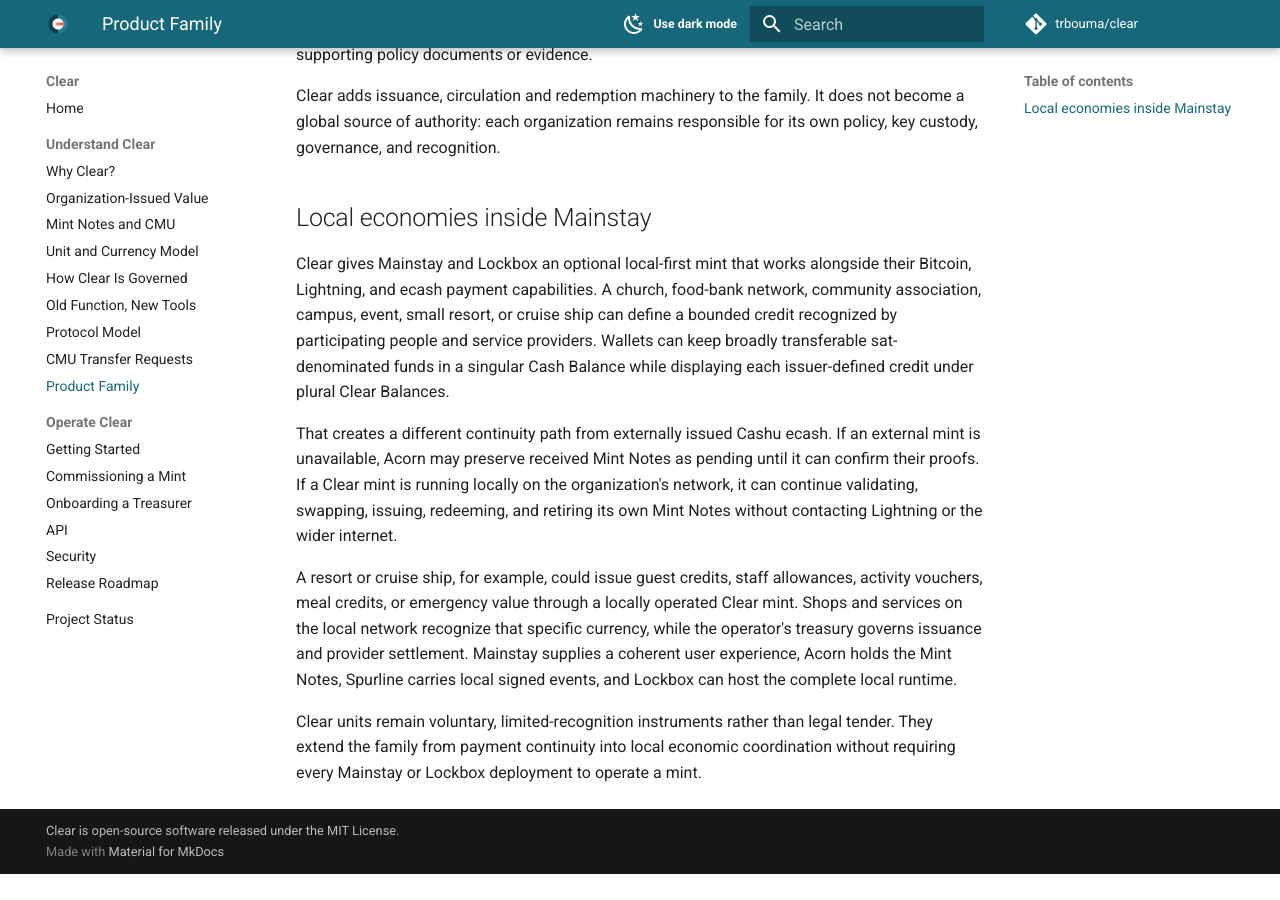
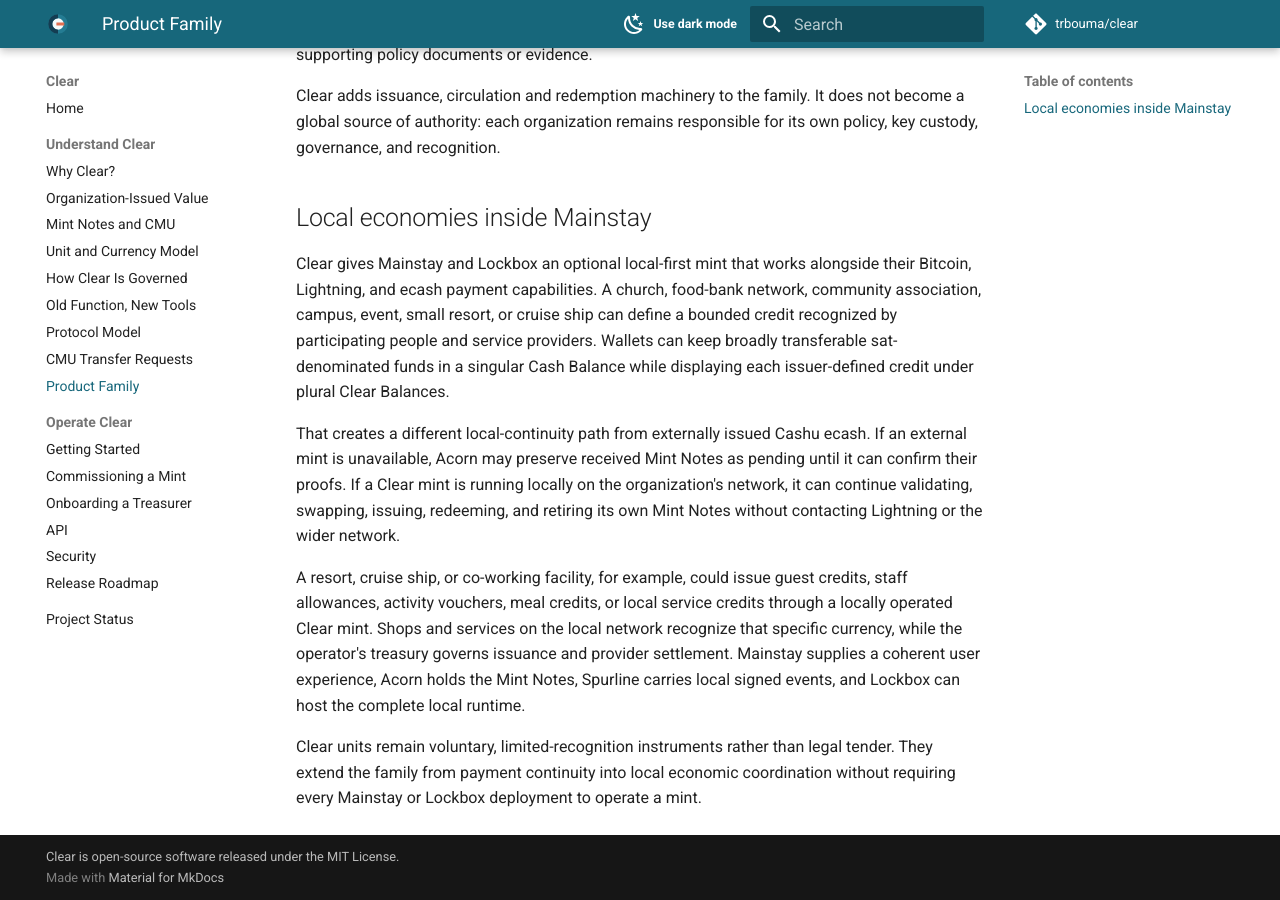
Before and after one commit to trbouma/clear, an MkDocs documentation site: the page built from website/product-family.md, in a window 1280 px wide and 900 px high, scrolled down 678 px. Built offline with MkDocs 1.6.1 and Material for MkDocs 9.7.7, drawn with Linux system fonts in a browser that asks for light colours; comment, search, counter and statistics services are not loaded; before the commit the page ends 1552 px from its top, so only the background shows below that.

Commit message:
Refine product messaging around cooperative local continuity

```diff
--- a/website/product-family.md
+++ b/website/product-family.md
@@ -50,20 +50,20 @@
 in a singular Cash Balance while displaying each issuer-defined credit under
 plural Clear Balances.
 
-That creates a different continuity path from externally issued Cashu ecash.
+That creates a different local-continuity path from externally issued Cashu ecash.
 If an external mint is unavailable, Acorn may preserve received Mint Notes as
 pending until it can confirm their proofs. If a Clear mint is running locally
 on the organization's network, it can continue validating, swapping, issuing,
 redeeming, and retiring its own Mint Notes without contacting Lightning or the
-wider internet.
+wider network.
 
-A resort or cruise ship, for example, could issue guest credits, staff
-allowances, activity vouchers, meal credits, or emergency value through a
-locally operated Clear mint. Shops and services on the local network recognize
-that specific currency, while the operator's treasury governs issuance and
-provider settlement. Mainstay supplies a coherent user experience, Acorn holds
-the Mint Notes, Spurline carries local signed events, and Lockbox can host the
-complete local runtime.
+A resort, cruise ship, or co-working facility, for example, could issue guest
+credits, staff allowances, activity vouchers, meal credits, or local service
+credits through a locally operated Clear mint. Shops and services on the local
+network recognize that specific currency, while the operator's treasury
+governs issuance and provider settlement. Mainstay supplies a coherent user
+experience, Acorn holds the Mint Notes, Spurline carries local signed events,
+and Lockbox can host the complete local runtime.
 
 Clear units remain voluntary, limited-recognition instruments rather than legal
 tender. They extend the family from payment continuity into local economic
```
Also changed, not shown: website/index.md (+3 -3 lines), website/old-function-new-tools.md (+7 -7 lines), website/why-clear.md (+8 -8 lines), 1 other file.
